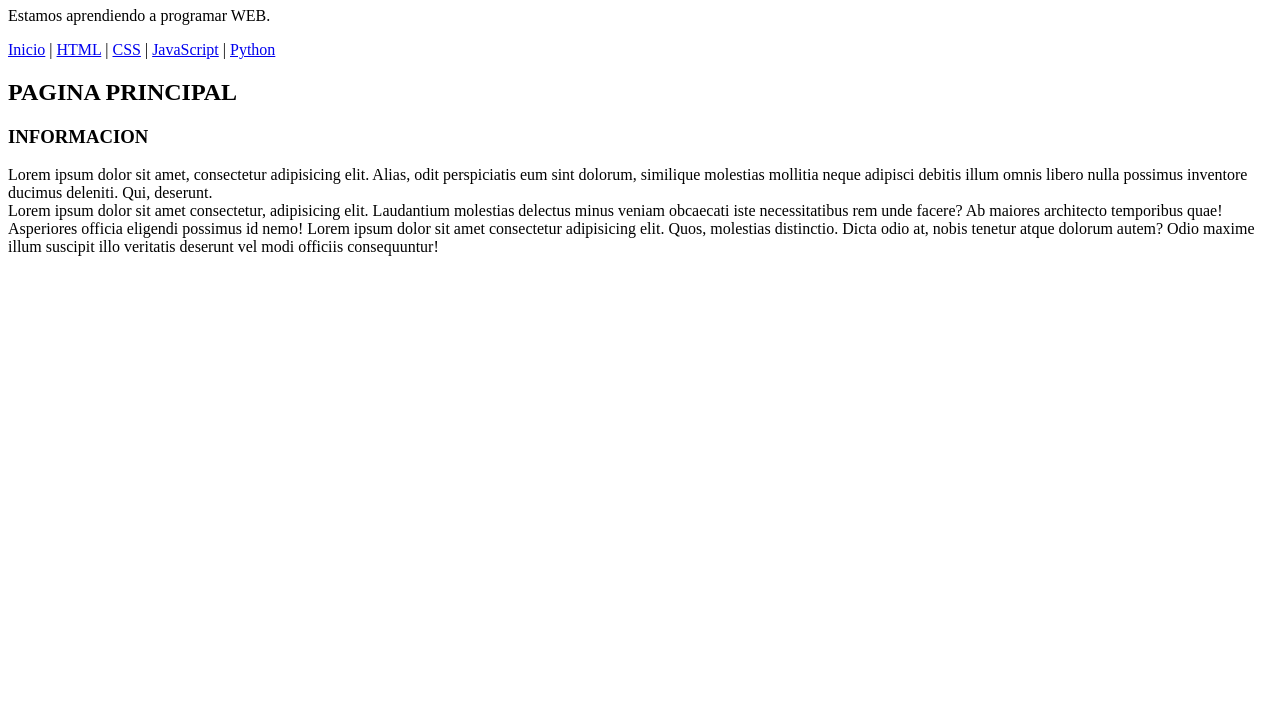
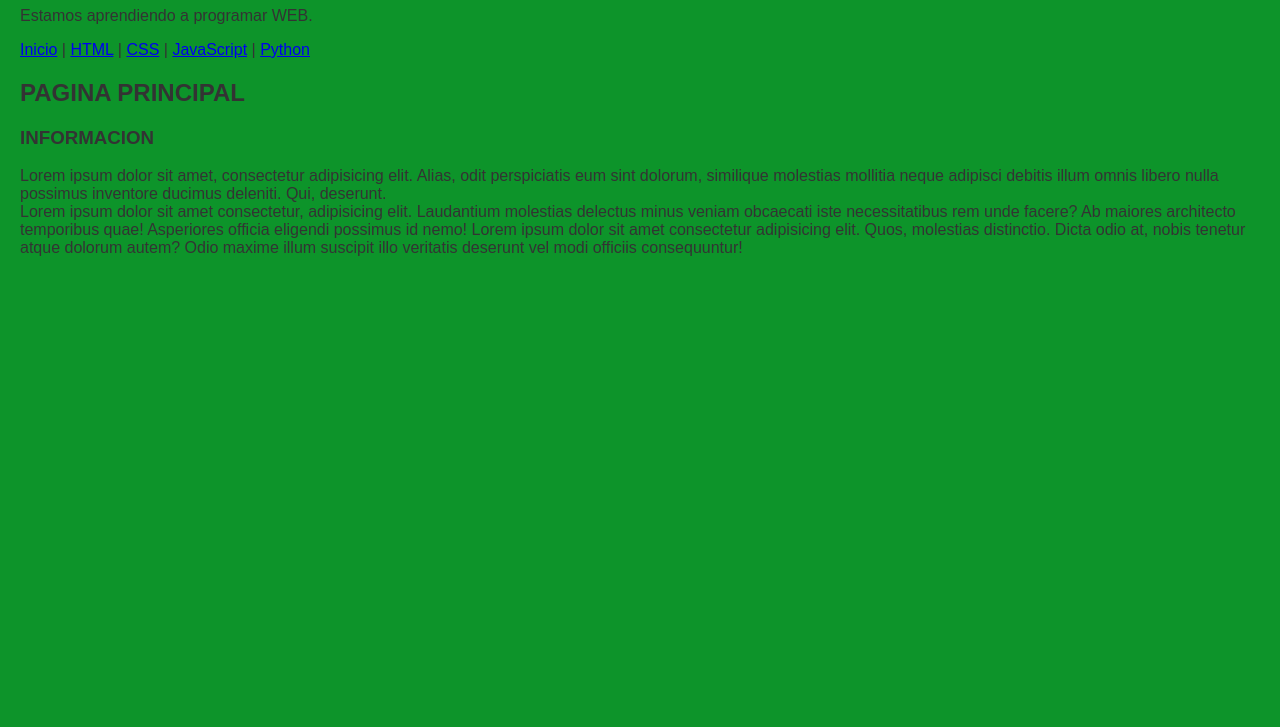
Before and after one commit to NechoDS/Proyecto-HTML-NechoDS, a plain HTML site: page index.html in a window 1280 px wide. Shown: the part 73-800 px from the top of the page. Drawn offline with Linux system fonts and the light colour scheme.

Commit message:
Second Commi: Proyecto-HTML-NechoDS

```diff
--- /dev/null
+++ b/assets/styles.css/index.css
@@ -0,0 +1,6 @@
+body {
+    font-family: 'Arial', sans-serif;
+    background-color: hwb(133 5% 42%);
+    color: #333;
+    margin: 20px;
+  }
--- a/index.html
+++ b/index.html
@@ -3,6 +3,7 @@
     <head>
         <meta charset="UTF-8">
         <meta name="viewport" content="with-device-with, initial-scale=1.0">
+        <link rel="stylesheet" type="text/css" href="./assets/styles.css/index.css">
         <title>PAGINA DE NECHO D.S.</title>
     </head>
     <body> <!-- Contenido de la pagina -->
```
